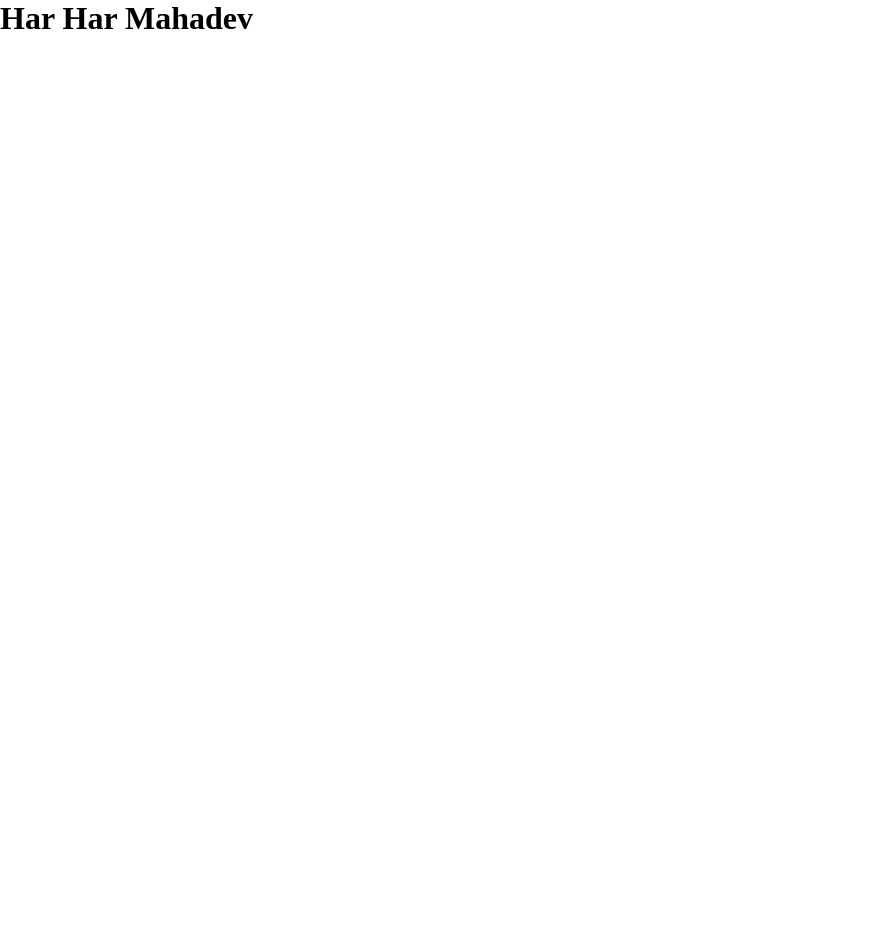
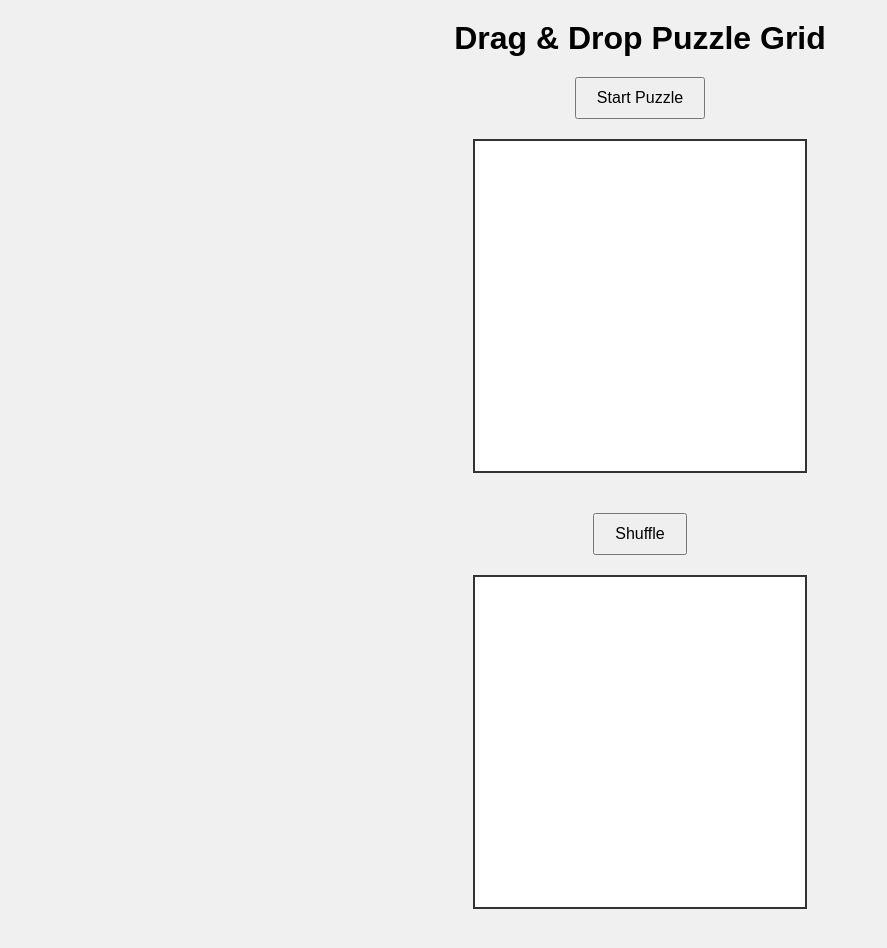
Before and after one commit to MahatoAmaR2/Image_Puzzle_Game, a plain HTML site: page index.html in a window 1280 px wide. Shown: the whole page, without its empty margins (0-887 px from the left). Before the commit the page ends 800 px from the top, so only its background shows below. Drawn offline with Linux system fonts and the light colour scheme.

Commit message:
puzzle initialization

```diff
--- a/index.html
+++ b/index.html
@@ -1,13 +1,22 @@
 <!DOCTYPE html>
 <html lang="en">
 <head>
-    <meta charset="UTF-8">
-    <meta name="viewport" content="width=device-width, initial-scale=1.0">
-    <title>Dynamic Image Puzzle Game</title>
-    <link rel="stylesheet" href="./style.css">
+  <meta charset="UTF-8" />
+  <meta name="viewport" content="width=device-width, initial-scale=1.0"/>
+  <title>Dynamic 3x3 Drag & Drop Grid</title>
+  <link rel="stylesheet" href="./style.css">
 </head>
 <body>
-    <h1>Har Har Mahadev</h1>
-    <script src="./script.js"></script>
+
+  <h1>Drag & Drop Puzzle Grid</h1>
+<button id="startButton" onclick="startPuzzle()">Start Puzzle</button>
+
+  <div id="tileContainer">
+
+  </div>
+  <button onclick="shuffleTiles()">Shuffle</button>
+  <div id="dropContainer"></div>
+
+  <script src="./script.js"></script>
 </body>
 </html>
--- a/script.js
+++ b/script.js
@@ -1 +1,58 @@
-console.log("Har Har Mahadev");
+const size = 3;
+const tileContainer = document.getElementById("tileContainer");
+const dropContainer = document.getElementById("dropContainer");
+let tiles = [];
+
+function startPuzzle() {
+  tileContainer.innerHTML = "";
+  dropContainer.innerHTML = "";
+  tiles = [];
+
+  for (let i = 0; i < size * size; i++) {
+    const tile = document.createElement("div");
+    tile.className = "tile";
+    tile.id = "tile-" + i;
+
+    const x = (i % size) * 100;
+    const y = Math.floor(i / size) * 100;
+    tile.style.backgroundImage = "url('./assets/vishali.jpg')";
+    tile.style.backgroundSize = "300px 300px";
+    tile.style.backgroundPosition = `-${x}px -${y}px`;
+
+    tile.draggable = true;
+    tile.addEventListener("dragstart", (e) => {
+      e.dataTransfer.setData("text/plain", tile.id);
+    });
+
+    tiles.push(tile);
+  }
+
+  shuffleTiles();
+
+  for (let i = 0; i < size * size; i++) {
+    const dropCell = document.createElement("div");
+    dropCell.className = "drop-tile";
+
+    dropCell.addEventListener("dragover", (e) => {
+      e.preventDefault();
+    });
+
+    dropCell.addEventListener("drop", (e) => {
+      e.preventDefault();
+      const draggedId = e.dataTransfer.getData("text/plain");
+      const draggedTile = document.getElementById(draggedId);
+
+      if (dropCell.children.length === 0) {
+        dropCell.appendChild(draggedTile);
+      }
+    });
+
+    dropContainer.appendChild(dropCell);
+  }
+}
+
+function shuffleTiles() {
+  tileContainer.innerHTML = "";
+  tiles.sort(() => Math.random() - 0.5);
+  tiles.forEach((tile) => tileContainer.appendChild(tile));
+}
--- a/style.css
+++ b/style.css
@@ -1,5 +1,66 @@
-*{
-    margin: 0;
-    padding: 0;
-    box-sizing: border-box;
+* {
+  margin: 0;
+  padding: 0;
+  box-sizing: border-box;
 }
+
+body {
+  font-family: Arial, sans-serif;
+  text-align: center;
+  background: #f0f0f0;
+}
+
+body {
+  font-family: Arial, sans-serif;
+  text-align: center;
+  background-color: #f0f0f0;
+  margin: 0;
+  padding: 20px;
+}
+
+h1 {
+  margin-bottom: 20px;
+}
+
+button {
+  padding: 10px 20px;
+  margin-bottom: 20px;
+  font-size: 16px;
+  cursor: pointer;
+}
+
+#tileContainer,
+#dropContainer {
+  display: grid;
+  grid-template-columns: repeat(3, 100px);
+  grid-template-rows: repeat(3, 100px);
+  gap: 5px;
+  margin: 0 auto 40px;
+  width: max-content;
+  padding: 10px;
+  background-color: #fff;
+  border: 2px solid #333;
+}
+
+
+.tile {
+  width: 100px;
+  height: 100px;
+  background-size: 300px 300px;
+  border: 1px solid #888;
+  box-shadow: 0 2px 5px rgba(0, 0, 0, 0.2);
+  cursor: grab;
+  transition: transform 0.1s ease;
+}
+
+.tile:active {
+  cursor: grabbing;
+  transform: scale(1.05);
+}
+
+.drop-tile {
+  width: 100px;
+  height: 100px;
+  border: 2px dashed #aaa;
+  background-color: #fafafa;
+}
```
Also changed, not shown: assets/vishali.jpg (added).
